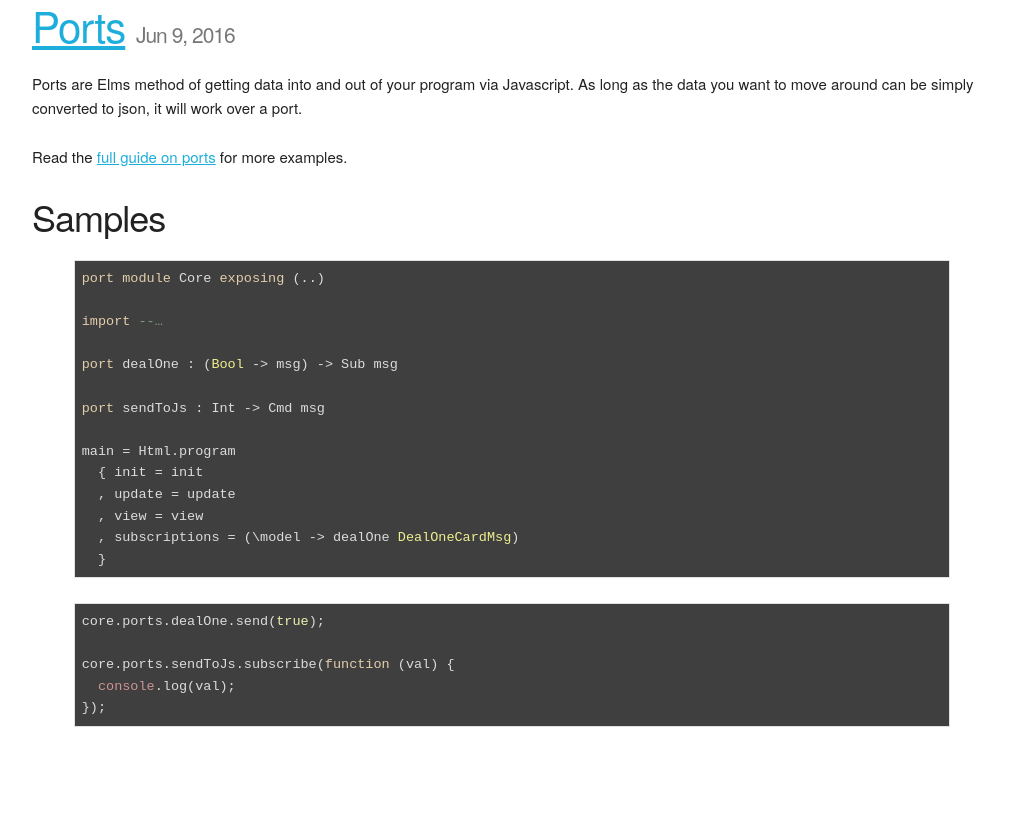
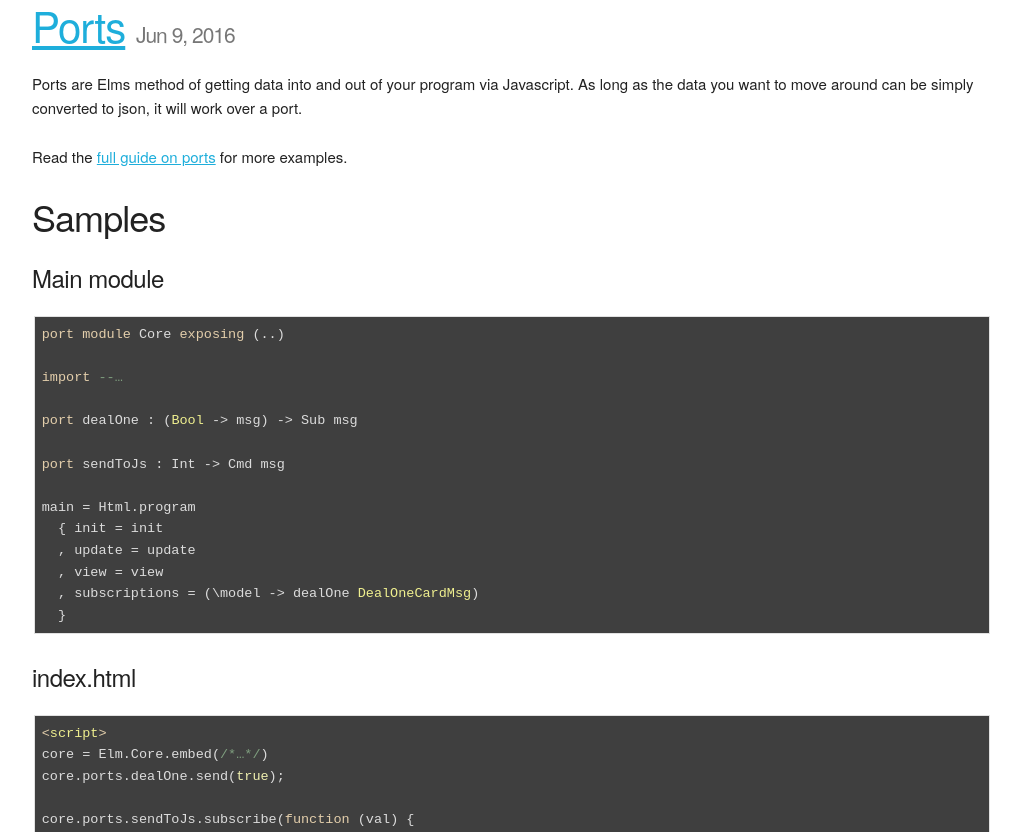
Before and after one commit to thaterikperson/elmseeds, a Jekyll site: the page built from _posts/2016-06-09-ports.markdown, in a window 1280 px wide and 1400 px high, scrolled down 848 px. Shown: the top 832 px of the window, without its empty margins (128-1149 px from the left). Built offline with Jekyll 4.4.1, drawn with Linux system fonts in a browser that asks for light colours; some of the changed text lies outside the part shown; grey boxes are pictures that could not be loaded.

Commit message:
New code highlight style

````diff
--- a/_posts/2016-03-27-debugging.markdown
+++ b/_posts/2016-03-27-debugging.markdown
@@ -11,13 +11,13 @@
 
 ### Samples
 
-{% highlight elm linenos %}
+```
 Array.toList (Debug.log "shuffled" (shuffle fullDeck 0 seed))
 
 case Array.get i deck of
   Nothing -> Debug.crash "index out of bounds"
   Just c -> c
-{% endhighlight %}
+```
 
 ### Links
 * [Debug Elm Docs](http://package.elm-lang.org/packages/elm-lang/core/3.0.0/Debug)
--- a/_posts/2016-04-13-elm-test.markdown
+++ b/_posts/2016-04-13-elm-test.markdown
@@ -11,7 +11,7 @@
 
 ### Samples
 
-{% highlight elm %}
+```
 board0 = [Ace Diamonds, King Diamonds, Jack Hearts, Ten Hearts, Nine Clubs]
 board1 = [King Diamonds, King Clubs, Jack Hearts, Ten Hearts, Nine Clubs]
 
@@ -25,7 +25,7 @@
     , test "One pair in hand" <| assert <| hasOnePair board0 hand1
     , test "One pair between" <| assert <| hasOnePair board0 hand0
     ]
-{% endhighlight %}
+```
 
 ### Links
 * [elm-test module](http://package.elm-lang.org/packages/deadfoxygrandpa/elm-test/3.1.1/)
--- a/_posts/2016-06-09-ports.markdown
+++ b/_posts/2016-06-09-ports.markdown
@@ -13,7 +13,8 @@
 
 ### Samples
 
-{% highlight elm %}
+##### Main module
+```
 port module Core exposing (..)
 
 import --…
@@ -28,12 +29,16 @@
   , view = view
   , subscriptions = (\model -> dealOne DealOneCardMsg)
   }
-{% endhighlight %}
+```
 
-{% highlight js %}
+##### index.html
+```
+<script>
+core = Elm.Core.embed(/*…*/)
 core.ports.dealOne.send(true);
 
 core.ports.sendToJs.subscribe(function (val) {
   console.log(val);
 });
-{% endhighlight %}
+</script>
+```
--- a/_posts/2016-06-16-native-modules.markdown
+++ b/_posts/2016-06-16-native-modules.markdown
@@ -14,7 +14,8 @@
 
 ### Samples
 
-{% highlight js %}
+##### Native/LocalStorage.js
+```
 var _user$project$Native = function() {
 
   function setItem(key, value) {
@@ -28,7 +29,7 @@
     setItem: F2(setItem)
   }
 }();
-{% endhighlight %}
+```
 
 ### Links
 * [evancz/elm-http's Http.js](https://github.com/evancz/elm-http/blob/3.0.1/src/Native/Http.js)
````
Also changed, not shown: _posts/2016-04-04-random-numbers.markdown (+6 -6 lines).
